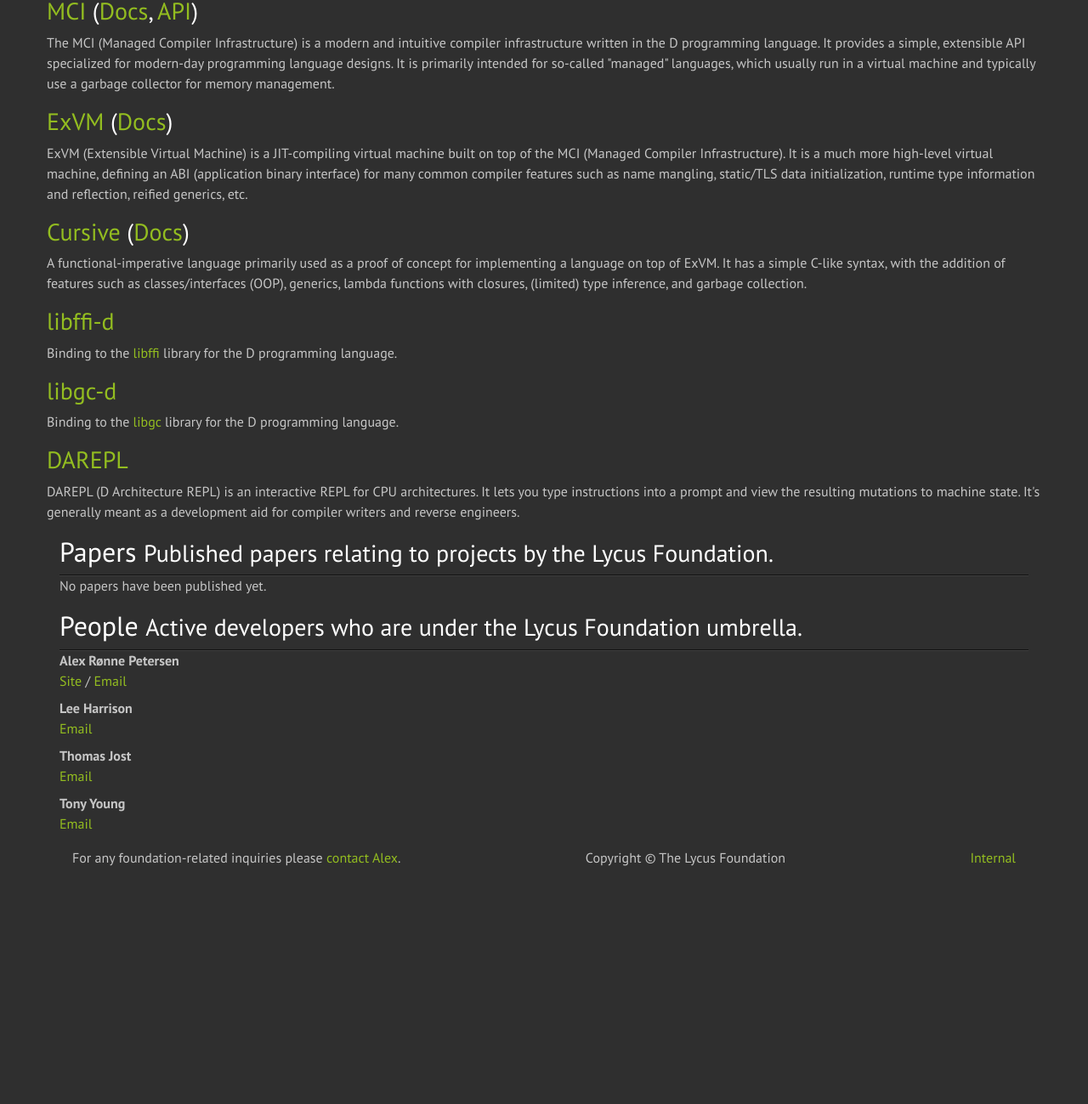
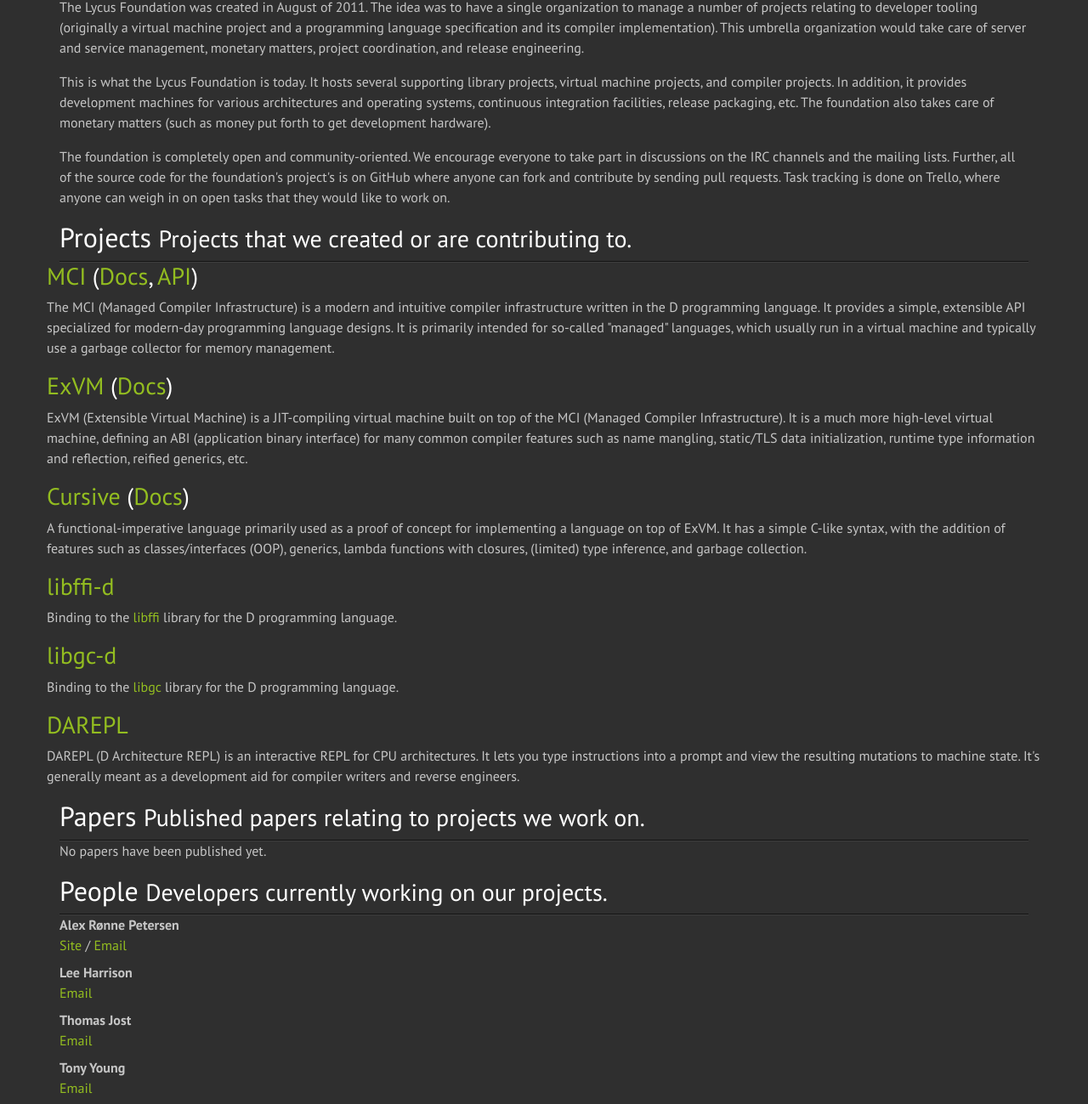
Before and after one commit to lycus/lycus.github.com, a plain HTML site: page index.html in a window 1280 px wide. Shown: the part 682-1981 px from the top of the page at 85% size. Before the commit the page ends 1719 px from the top, so only its background shows below. Drawn offline with nearby package versions, Linux system fonts and the light colour scheme.

Commit message:
Add an about section and some minor updates.

```diff
--- a/index.html
+++ b/index.html
@@ -77,9 +77,43 @@
 
                 <div class="span9">
                     <div class="page-header">
+                        <h2 id="about">
+                            About
+                            <small>What the foundation is and what it's doing.</small>
+                        </h2>
+                    </div>
+
+                    <p>
+                        The Lycus Foundation was created in August of 2011. The idea was to
+                        have a single organization to manage a number of projects relating to
+                        developer tooling (originally a virtual machine project and a programming
+                        language specification and its compiler implementation). This umbrella
+                        organization would take care of server and service management, monetary
+                        matters, project coordination, and release engineering.
+                    </p>
+
+                    <p>
+                        This is what the Lycus Foundation is today. It hosts several supporting
+                        library projects, virtual machine projects, and compiler projects. In
+                        addition, it provides development machines for various architectures and
+                        operating systems, continuous integration facilities, release packaging,
+                        etc. The foundation also takes care of monetary matters (such as money put
+                        forth to get development hardware).
+                    </p>
+
+                    <p>
+                        The foundation is completely open and community-oriented. We encourage
+                        everyone to take part in discussions on the IRC channels and the mailing
+                        lists. Further, all of the source code for the foundation's project's is on
+                        GitHub where anyone can fork and contribute by sending pull requests. Task
+                        tracking is done on Trello, where anyone can weigh in on open tasks that
+                        they would like to work on.
+                    </p>
+
+                    <div class="page-header">
                         <h2 id="projects">
                             Projects
-                            <small>A list of projects managed by the Lycus Foundation.</small>
+                            <small>Projects that we created or are contributing to.</small>
                         </h2>
                     </div>
 
@@ -153,7 +187,7 @@
                     <div class="page-header">
                         <h2 id="papers">
                             Papers
-                            <small>Published papers relating to projects by the Lycus Foundation.</small>
+                            <small>Published papers relating to projects we work on.</small>
                         </h2>
                     </div>
 
@@ -164,7 +198,7 @@
                     <div class="page-header">
                         <h2 id="people">
                             People
-                            <small>Active developers who are under the Lycus Foundation umbrella.</small>
+                            <small>Developers currently working on our projects.</small>
                         </h2>
                     </div>
 
@@ -200,10 +234,8 @@
                 </div>
             </div>
             <footer>
-                <p style="text-align: center;">
-                    <span style="float: left;">For any foundation-related inquiries please
-                    <a href="mailto:alex@lycus.org">contact Alex</a>.</span>
-                    <span>Copyright &copy; The Lycus Foundation</span>
+                <p>
+                    <span style="float: left;">Copyright &copy; 2012 The Lycus Foundation</span>
                     <span style="float: right;"><a href="http://internal.lycus.org">Internal</a></span>
                 </p>
             </footer>
```
